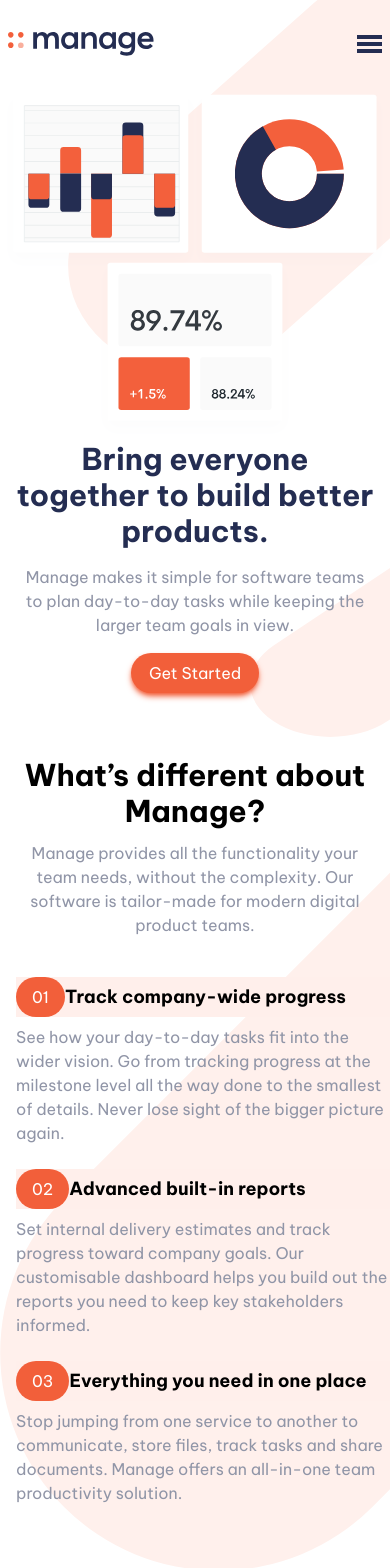
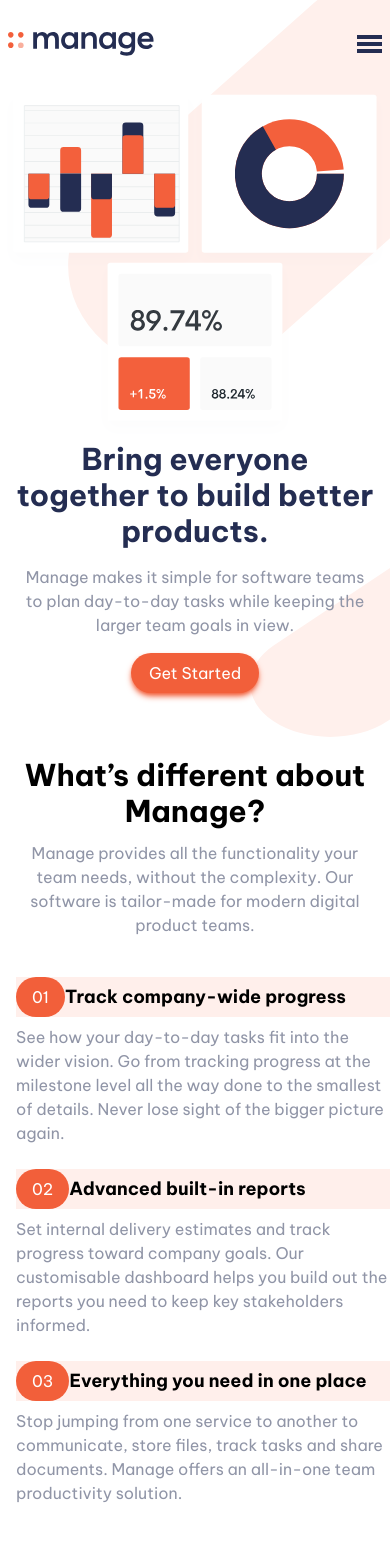
Before and after one commit to FevenSeyfu/manage-landing-page, a React (Vite) app: page / in a window 390 px wide. Shown: the top 1568 px of the page. Built offline with nearby package versions, Linux system fonts and the light colour scheme.

Commit message:
Update tablet position

```diff
--- a/src/App.jsx
+++ b/src/App.jsx
@@ -9,7 +9,7 @@ const App = () => {
     <div>
       <Home />
       <div
-      className="bg-[url('/src/assets/images/bg-tablet-pattern.svg')] h-full w-full bg-no-repeat mb-18 lg:mb-1 lg:bg-auto lg:bg-[left_-30rem_top_12rem]">
+      className="lg:bg-[url('/src/assets/images/bg-tablet-pattern.svg')] h-full w-full bg-no-repeat mb-18 lg:mb-1 lg:bg-auto lg:bg-[left_-30rem_top_12rem]">
         <About />
         <Testimonials />
       </div>
```
